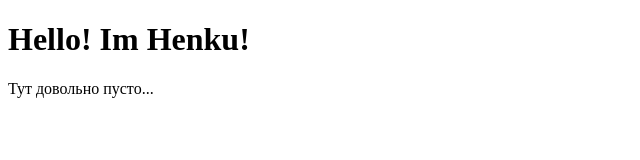
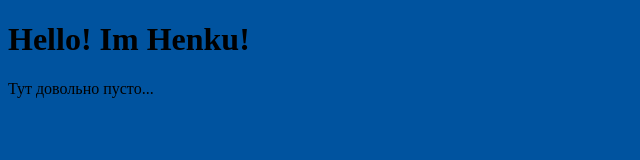
Before and after one commit to Henku-afk/Henku-afk, a plain HTML site: page index.html in a window 1280 px wide. Shown: the whole page, without its empty margins (0-640 px from the left). Drawn offline with Linux system fonts and the light colour scheme.

Commit message:
Update default_style.css

```diff
--- a/styles/default_style.css
+++ b/styles/default_style.css
@@ -1,3 +1,3 @@
 html {
-  background-image: linear-gradient(45dg, magenta, blueviolet)
+  background-color: #00539F;
 }
```
